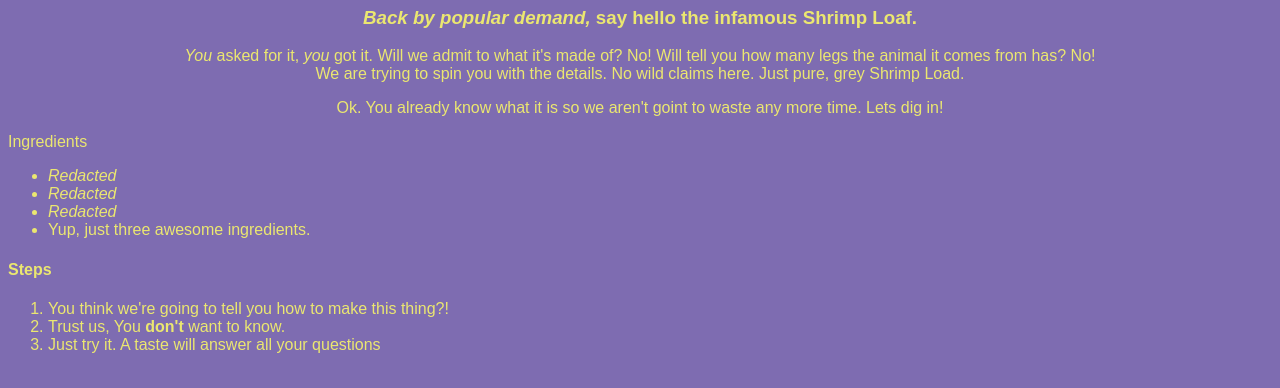
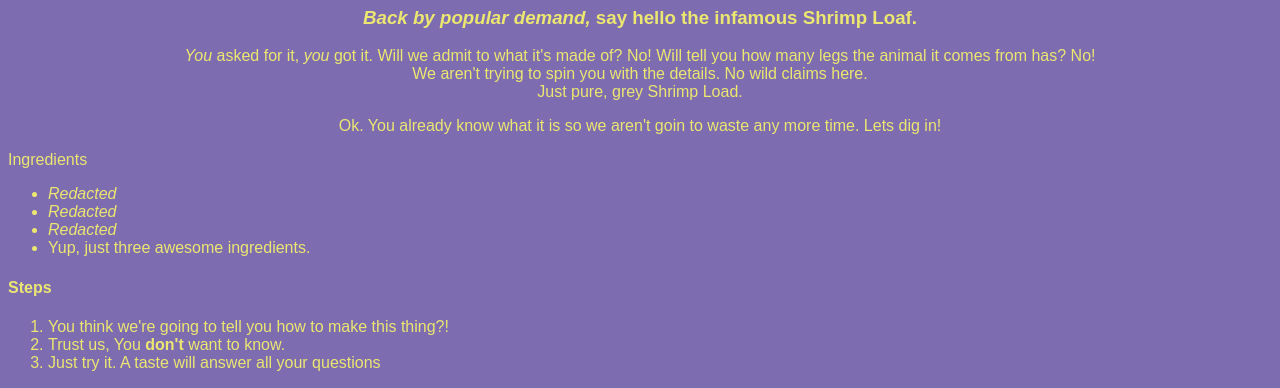
Before and after one commit to lukespicknall/odin-recipes, a plain HTML site: page recipes/shrimp.html in a window 1280 px wide. Shown: the part 578-966 px from the top of the page. Drawn offline with Linux system fonts and the light colour scheme.

Commit message:
fix spelling on shrimp.html

```diff
--- a/recipes/shrimp.html
+++ b/recipes/shrimp.html
@@ -14,9 +14,10 @@
 
     <p><em>You</em> asked for it, <em>you</em> got it.
         Will we admit to what it's made of? No! Will tell you how many legs the animal it comes from has? No!
-        <br>We are trying to spin you with the details. No wild claims here. Just pure, grey Shrimp Load.
+        <br>We aren't trying to spin you with the details. No wild claims here.
+        <br>Just pure, grey Shrimp Load.
     </p>
-    <p>Ok. You already know what it is so we aren't goint to waste any more time. Lets dig in!</p>
+    <p>Ok. You already know what it is so we aren't goin to waste any more time. Lets dig in!</p>
 </div>
 <div class="left"
     <h4>Ingredients</h4>
```
